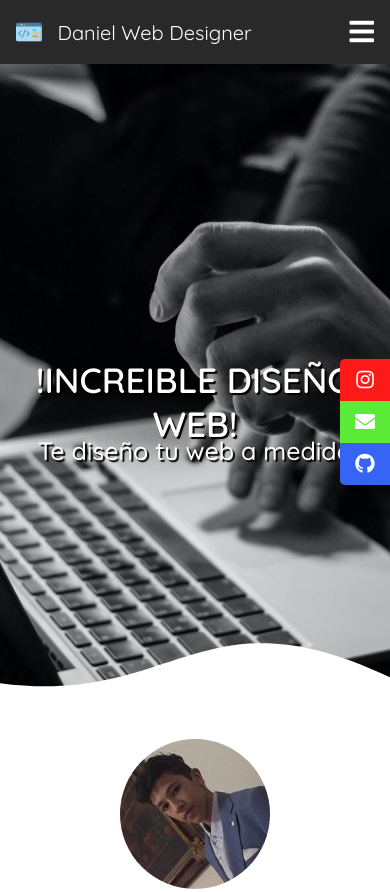
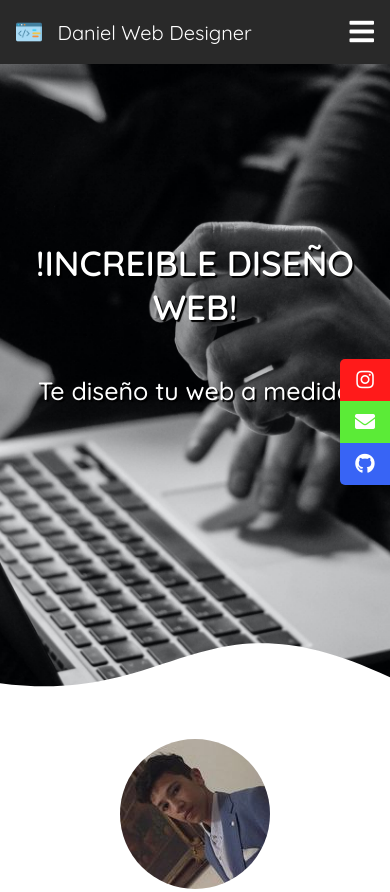
Before and after one commit to DanielSunCODE/Daniel-Sun-WebDesigner-Portafolio, a plain HTML site: page PORTAFOLIO 2/index.html in a window 390 px wide. Shown: the top 892 px of the page. Drawn offline with Linux system fonts and the light colour scheme.

Commit message:
Add files via upload

```diff
--- a/PORTAFOLIO 2/css/estilos.css
+++ b/PORTAFOLIO 2/css/estilos.css
@@ -145,7 +145,7 @@ body::-webkit-scrollbar-thumb{
     left: 50%;
     transform: translate(-50%, -50%);
     text-shadow: 2px 2px 1px #000;
-    color: white;
+    color: #fff;
 }
 
 .hero-paragraph{
@@ -905,6 +905,14 @@ body::-webkit-scrollbar-thumb{
 }
 
 @media screen and (max-width: 485px){
+    .hero-text{
+        bottom: 15px;
+    }
+
+    .hero-paragraph{
+        top: 46%;
+    }
+
     .side-contact{
         width: 50px;
     }
```
